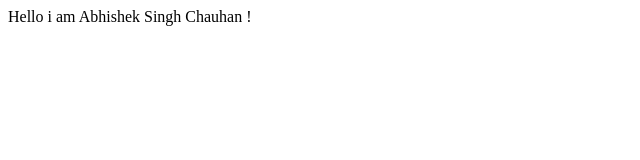
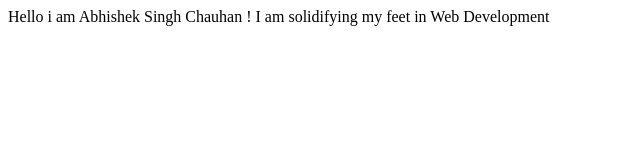
Before and after one commit to abhishek-06-singh/neogcamp-lesson2--host-your-first-website, a plain HTML site: page index.html in a window 1280 px wide. Shown: the whole page, without its empty margins (0-640 px from the left). Drawn offline with Linux system fonts and the light colour scheme.

Commit message:
Update - updated Index.html file.

```diff
--- a/index.html
+++ b/index.html
@@ -8,5 +8,6 @@
 </head>
 <body>
     Hello i am Abhishek Singh Chauhan !
+    I am solidifying my feet in Web Development
 </body>
 </html>
```
